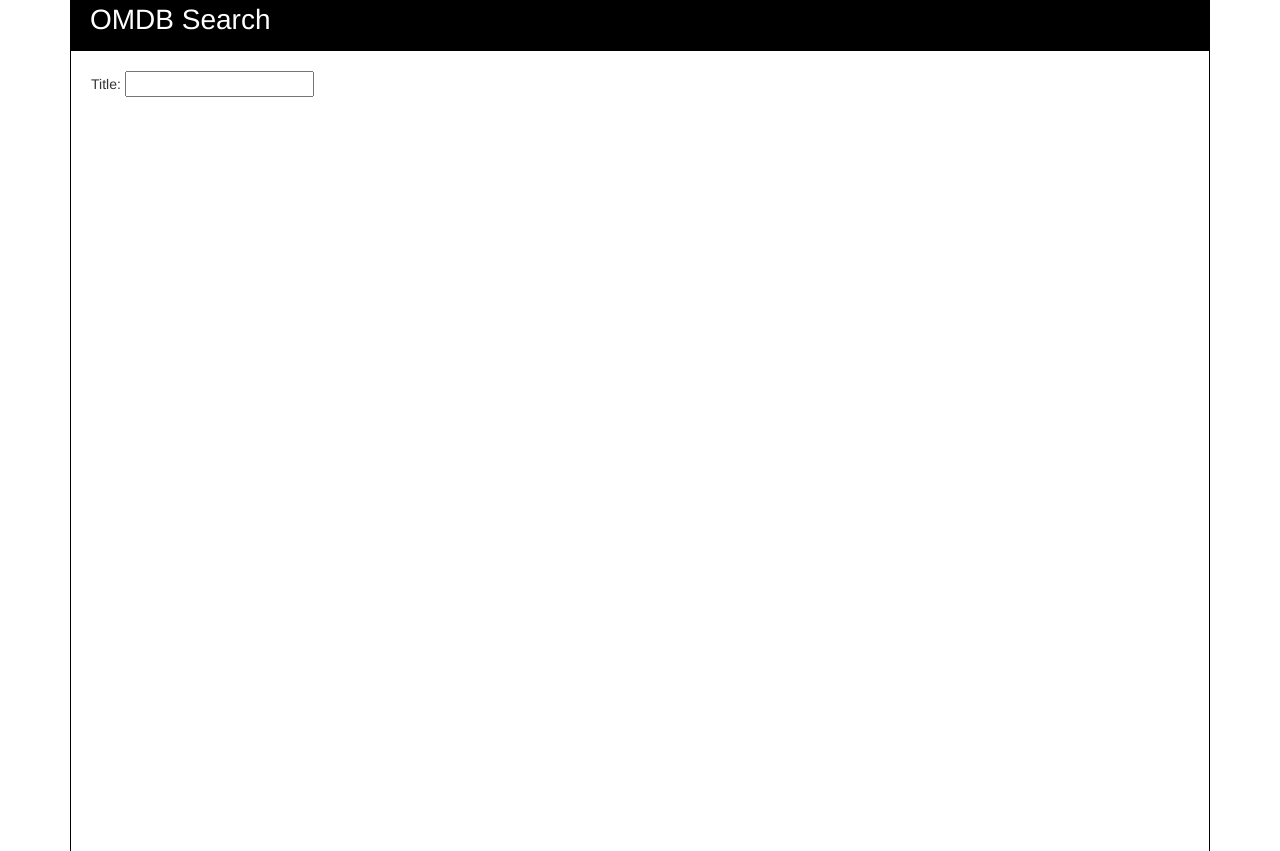
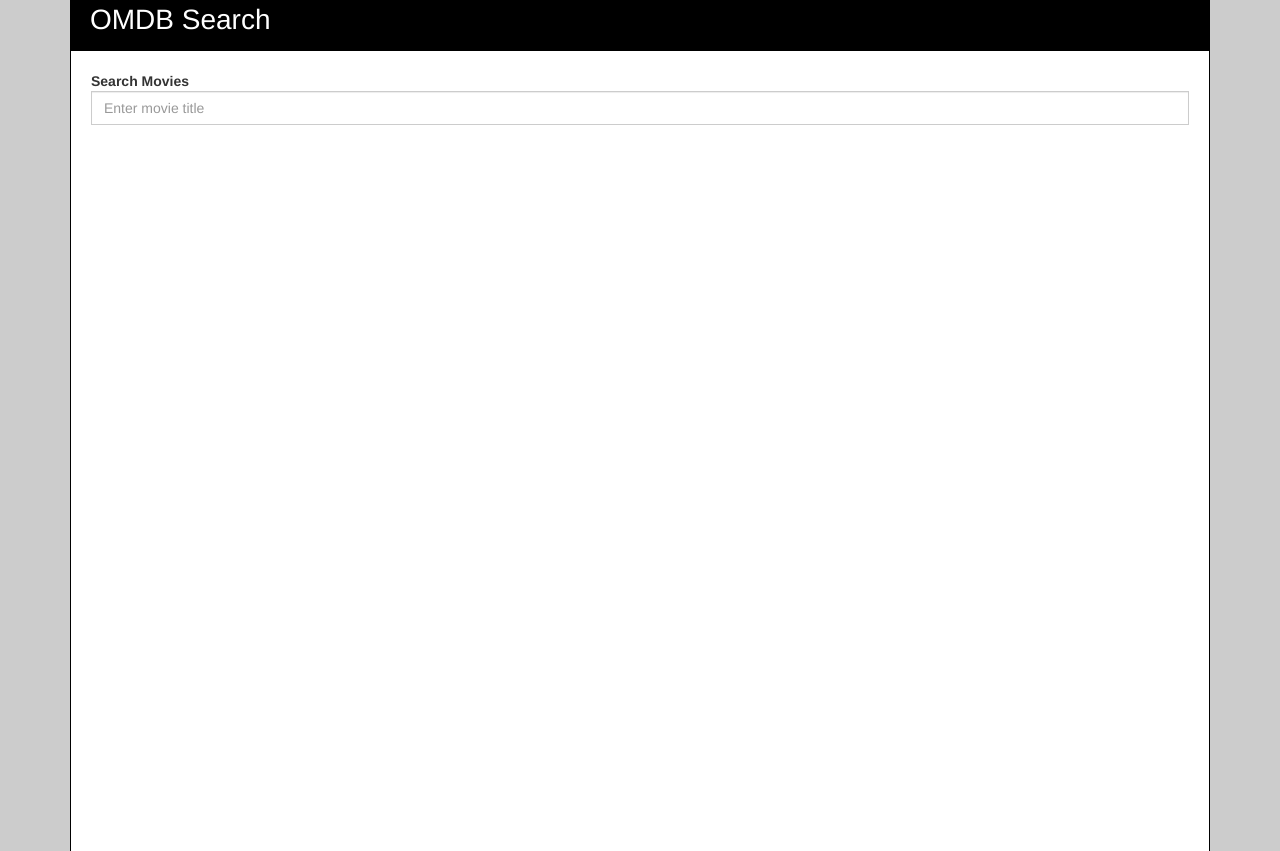
Before and after one commit to jmdagenais/OMDB-Search, an Angular app: page / in a window 1280 px wide. Built offline with nearby package versions, Linux system fonts and the light colour scheme.

Commit message:
Add details and improve layout

```diff
--- a/src/app/movie-detail/movie-detail.component.html
+++ b/src/app/movie-detail/movie-detail.component.html
@@ -12,11 +12,15 @@
     </div>
   </div>
   <div class="col-md-12" style="display: flex; flex-direction: row;">
-    <img src="{{movieDetails?.Poster}}" alt="">
+    <img src="{{movieDetails?.Poster}}" *ngIf="movieDetails?.Poster !== 'N/A'">
     <div>
       <div>{{movieDetails?.Plot}}</div>
       <br>
       <div><strong>Director: </strong>{{movieDetails?.Director}}</div>
+      <br>
+      <div><strong>Writer(s): </strong>{{movieDetails?.Writer}}</div>
+      <br>
+      <div><strong>Actors: </strong>{{movieDetails?.Actors}}</div>
     </div>
   </div>
 </div>
--- a/src/app/movie-search/movie-search.component.css
+++ b/src/app/movie-search/movie-search.component.css
@@ -1,3 +1,11 @@
 .list-group {
   margin-top: 20px;
 }
+
+input {
+  width: 100%;
+}
+
+.input-group {
+  display: flex;
+}
--- a/src/app/movie-search/movie-search.component.html
+++ b/src/app/movie-search/movie-search.component.html
@@ -1,4 +1,12 @@
-Title: <input type="text" (keyup)="searchMovie($event)">
+<strong>Search Movies</strong>
+<div class="input-group">
+  <input
+    type="text"
+    class="form-control"
+    placeholder="Enter movie title"
+    (keyup)="searchMovie($event)">
+</div>
+
 <br>
 <ul class="list-group">
   <a class="list-group-item"
--- a/src/styles.css
+++ b/src/styles.css
@@ -1,4 +1,14 @@
 /* You can add global styles to this file, and also import other style files */
 @import "~bootstrap/dist/css/bootstrap.css";
 
-html,body { height:100% ;}
+html,body {
+  height:100%;
+}
+
+body {
+  background-color: #ccc;
+}
+
+.main-content {
+  background-color: #fff;
+}
```
